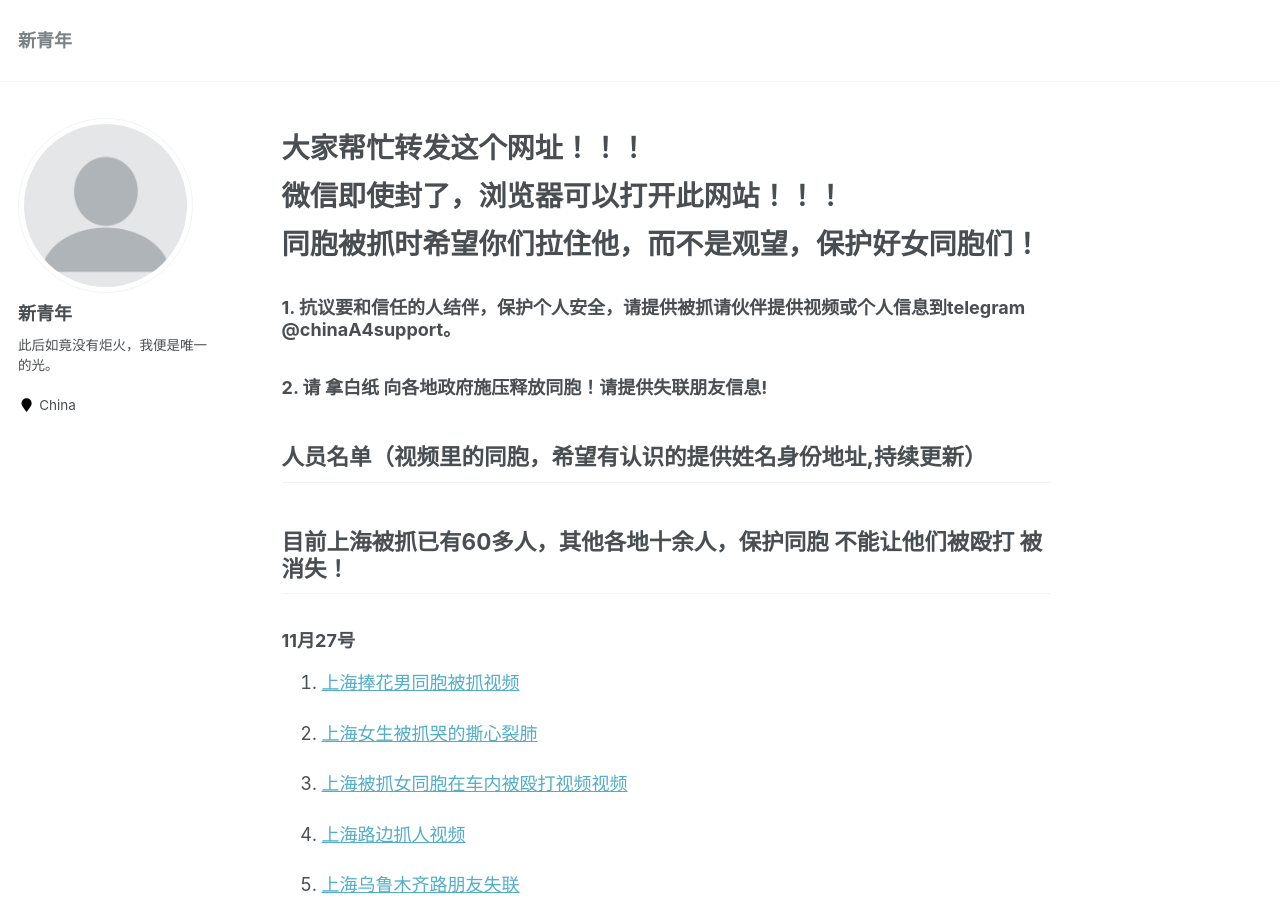
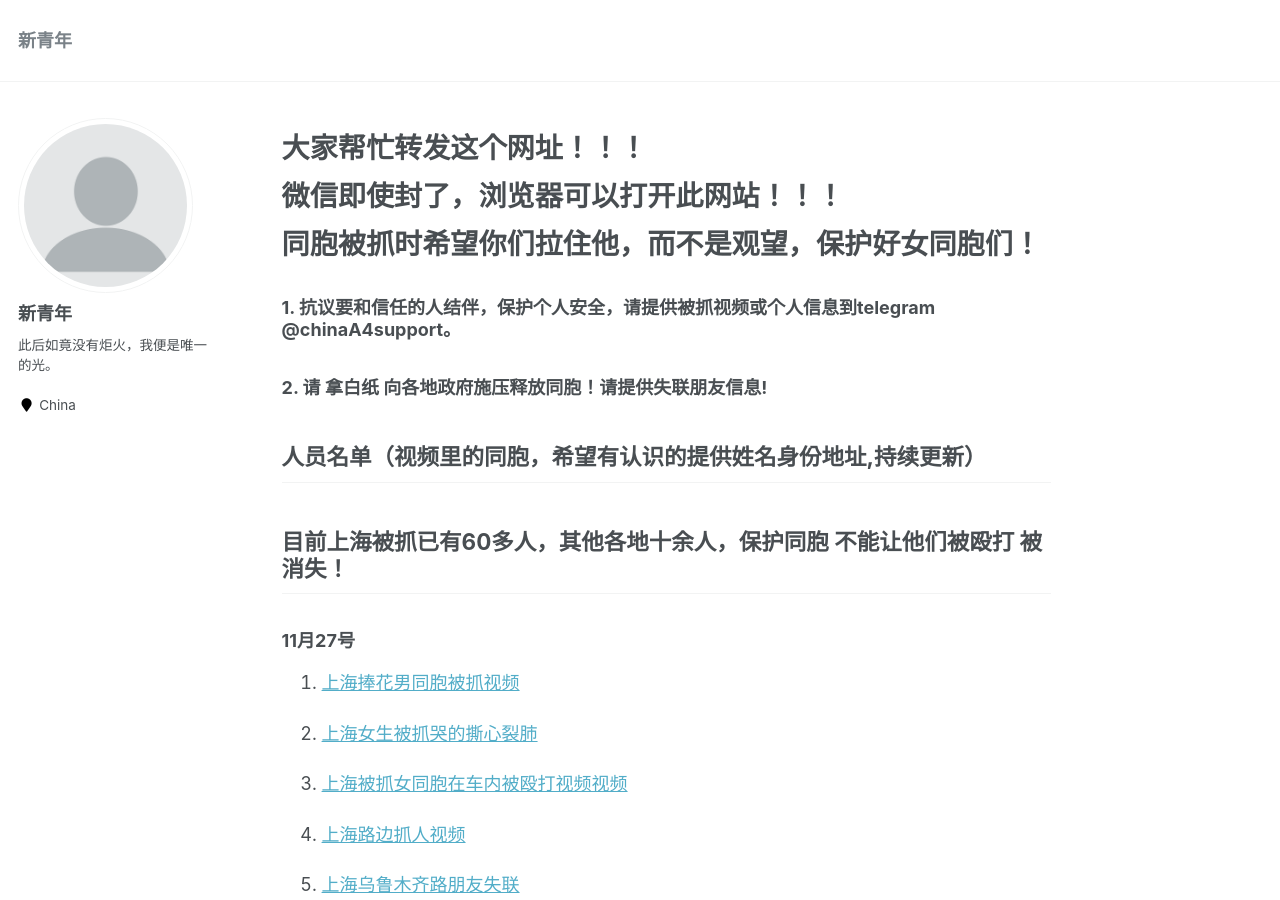
Before and after one commit to LoveChina-RememberTruth/People, a Jekyll site: the page built from _pages/about.md, in a window 1280 px wide and 900 px high. Built offline with Jekyll 4.4.1, drawn with Linux system fonts in a browser that asks for light colours.

Commit message:
Update about.md

```diff
--- a/_pages/about.md
+++ b/_pages/about.md
@@ -16,7 +16,7 @@ redirect_from:
 
 
 
-### 1. 抗议要和信任的人结伴，保护个人安全，请提供被抓请伙伴提供视频或个人信息到telegram @chinaA4support。
+### 1. 抗议要和信任的人结伴，保护个人安全，请提供被抓视频或个人信息到telegram @chinaA4support。
 
 ### 2. 请 拿白纸 向各地政府施压释放同胞！请提供失联朋友信息!
 
```
